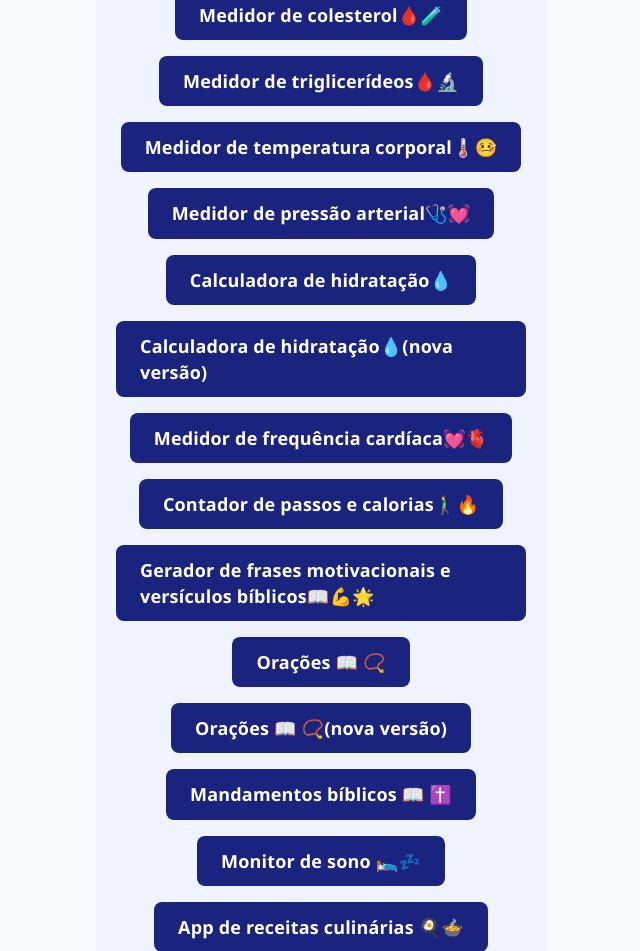
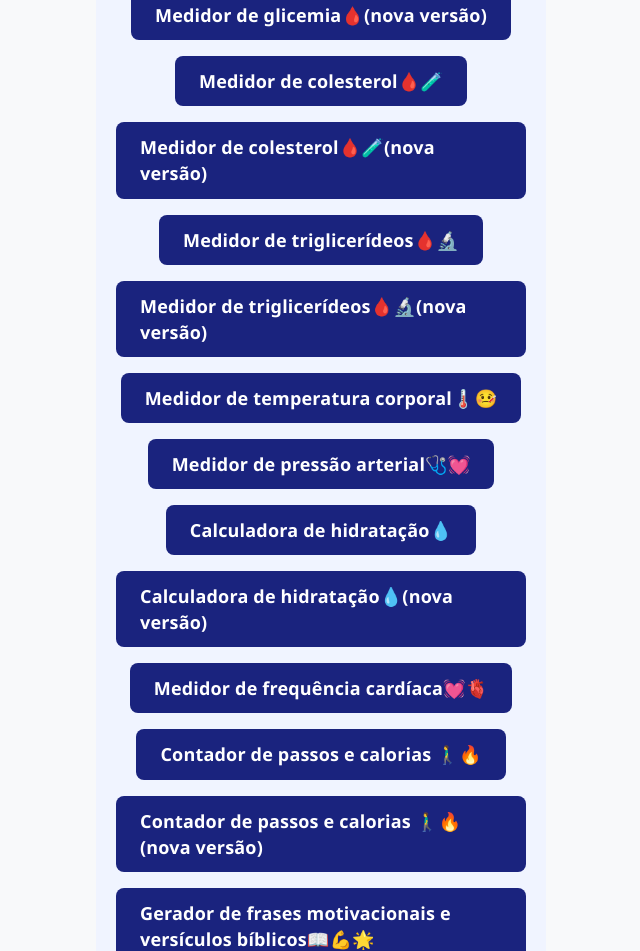
Before and after one commit to samylleribeiro/portifolio-react, a React (Vite) app: page / in a window 1280 px wide. Shown: the part 3381-4332 px from the top of the page, without its empty margins (319-959 px from the left). Built offline with nearby package versions, Linux system fonts and the light colour scheme.

Commit message:
adicionando novas versões para conferir colesterol,glicemia e trigliceridio, além de uma nova versão para o contador de passos e calorias

```diff
--- a/src/App.jsx
+++ b/src/App.jsx
@@ -378,6 +378,15 @@ function App() {
               Medidor de glicemia🩸
             </a>
           </li>
+            <li>
+            <a
+              href="https://samylleribeiro.github.io/conferir-glicemia/"
+              target="_blank"
+              rel="noreferrer"
+            >
+              Medidor de glicemia🩸(nova versão)
+            </a>
+          </li>
           <li>
             <a
               href="https://samylleribeiro.github.io/medidor-colesterol/"
@@ -387,6 +396,15 @@ function App() {
               Medidor de colesterol🩸🧪
             </a>
           </li>
+           <li>
+            <a
+              href="https://samylleribeiro.github.io/conferir-colesterol/"
+              target="_blank"
+              rel="noreferrer"
+            >
+              Medidor de colesterol🩸🧪(nova versão)
+            </a>
+          </li>
           <li>
             <a
               href="https://samylleribeiro.github.io/medidor-triglicerideos/"
@@ -394,6 +412,15 @@ function App() {
               rel="noreferrer"
             >
               Medidor de triglicerídeos🩸🔬
+            </a>
+          </li>
+           <li>
+            <a
+              href="https://samylleribeiro.github.io/conferir-trigliceridio/"
+              target="_blank"
+              rel="noreferrer"
+            >
+              Medidor de triglicerídeos🩸🔬(nova versão)
             </a>
           </li>
            <li>
@@ -447,7 +474,16 @@ function App() {
               target="_blank"
               rel="noreferrer"
             >
-              Contador de passos e calorias🚶‍♂️🔥
+              Contador de passos e calorias 🚶‍♂️🔥
+            </a>
+          </li>
+          <li>
+            <a
+              href="https://samylleribeiro.github.io/passos-calorias/"
+              target="_blank"
+              rel="noreferrer"
+            >
+              Contador de passos e calorias 🚶‍♂️🔥(nova versão)
             </a>
           </li>
            <li>
```
